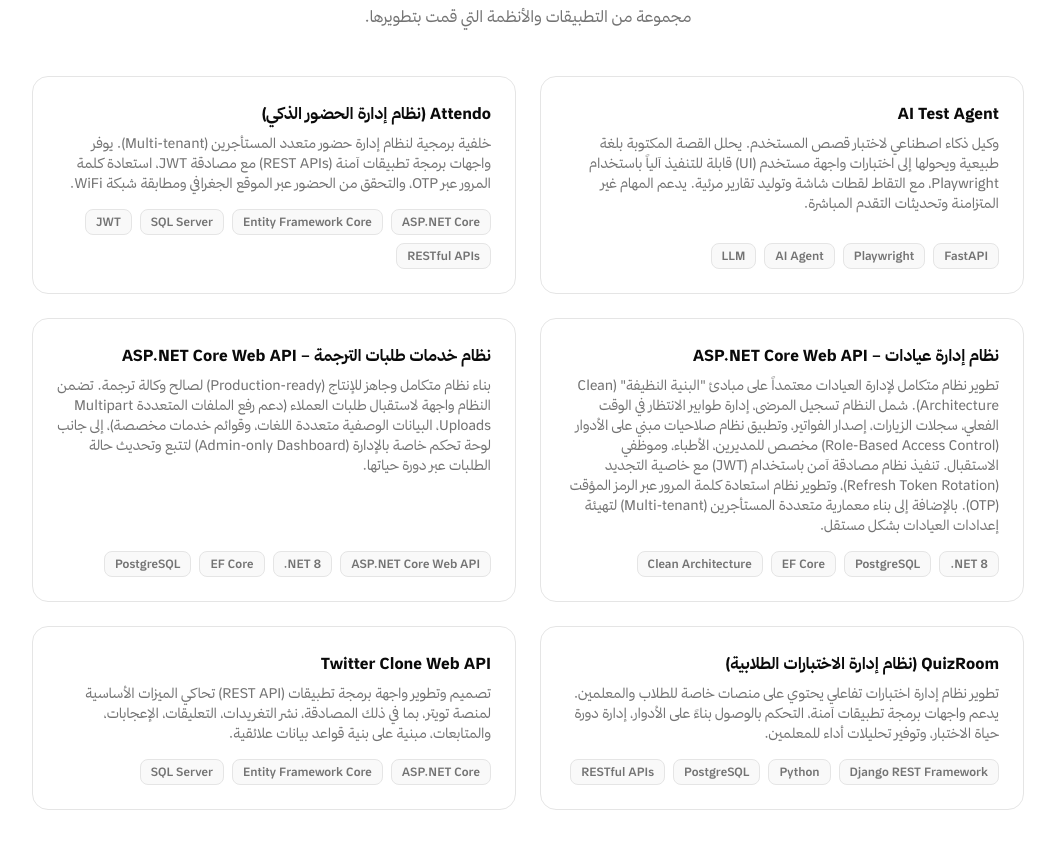
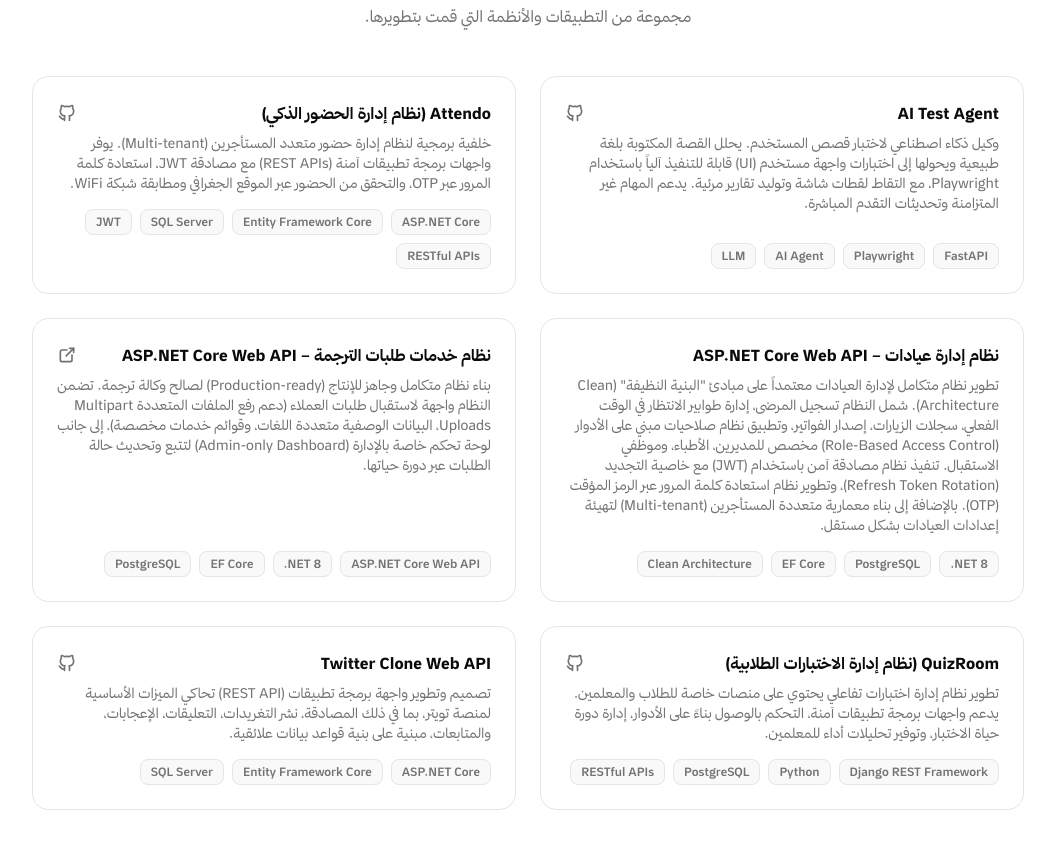
Before and after one commit to AbdoAwwad93/new_portfolio, a Next.js app: page / in a window 1280 px wide. Shown: the part 4464-5313 px from the top of the page, without its empty margins (112-1167 px from the left). Built offline with nearby package versions, Linux system fonts and the light colour scheme.

Commit message:
added projects links

```diff
--- a/src/app/components/ProjectsSection.tsx
+++ b/src/app/components/ProjectsSection.tsx
@@ -20,7 +20,12 @@
 
             {/* Project 1: AI Test Agent */}
             <div className="transition-all duration-500 ease-out motion-reduce:duration-300 opacity-100 translate-y-0 motion-reduce:translate-y-0 flex flex-col rounded-2xl border border-border bg-card p-6">
-              <h3 className="mb-2 font-semibold">{t("projects.aitest.name")}</h3>
+              <div className="mb-2 flex items-center justify-between">
+                <h3 className="font-semibold">{t("projects.aitest.name")}</h3>
+                <a href="https://github.com/Nomad-AI-Agent/AI-Test-Agent-backend" target="_blank" rel="noopener noreferrer" className="text-muted-foreground hover:text-foreground transition-colors" aria-label="GitHub Repository">
+                  <svg xmlns="http://www.w3.org/2000/svg" width="24" height="24" viewBox="0 0 24 24" fill="none" stroke="currentColor" strokeWidth="2" strokeLinecap="round" strokeLinejoin="round" className="tabler-icon tabler-icon-brand-github size-5"><path d="M9 19c-4.3 1.4 -4.3 -2.5 -6 -3m12 5v-3.5c0 -1 .1 -1.4 -.5 -2c2.8 -.3 5.5 -1.4 5.5 -6a4.6 4.6 0 0 0 -1.3 -3.2a4.2 4.2 0 0 0 -.1 -3.2s-1.1 -.3 -3.5 1.3a12.3 12.3 0 0 0 -6.2 0c-2.4 -1.6 -3.5 -1.3 -3.5 -1.3a4.2 4.2 0 0 0 -.1 3.2a4.6 4.6 0 0 0 -1.3 3.2c0 4.6 2.7 5.7 5.5 6c-.6 .6 -.6 1.2 -.5 2v3.5"></path></svg>
+                </a>
+              </div>
               <p className="mb-4 flex-1 text-sm text-muted-foreground">
                 {t("projects.aitest.desc")}
               </p>
@@ -31,7 +36,12 @@
 
             {/* Project 2: Attendo */}
             <div className="transition-all duration-500 ease-out motion-reduce:duration-300 opacity-100 translate-y-0 motion-reduce:translate-y-0 flex flex-col rounded-2xl border border-border bg-card p-6" style={{"transitionDelay":"50ms"}}>
-              <h3 className="mb-2 font-semibold">{t("projects.attendo.name")}</h3>
+              <div className="mb-2 flex items-center justify-between">
+                <h3 className="font-semibold">{t("projects.attendo.name")}</h3>
+                <a href="https://github.com/Project-XA/BackEnd" target="_blank" rel="noopener noreferrer" className="text-muted-foreground hover:text-foreground transition-colors" aria-label="GitHub Repository">
+                  <svg xmlns="http://www.w3.org/2000/svg" width="24" height="24" viewBox="0 0 24 24" fill="none" stroke="currentColor" strokeWidth="2" strokeLinecap="round" strokeLinejoin="round" className="tabler-icon tabler-icon-brand-github size-5"><path d="M9 19c-4.3 1.4 -4.3 -2.5 -6 -3m12 5v-3.5c0 -1 .1 -1.4 -.5 -2c2.8 -.3 5.5 -1.4 5.5 -6a4.6 4.6 0 0 0 -1.3 -3.2a4.2 4.2 0 0 0 -.1 -3.2s-1.1 -.3 -3.5 1.3a12.3 12.3 0 0 0 -6.2 0c-2.4 -1.6 -3.5 -1.3 -3.5 -1.3a4.2 4.2 0 0 0 -.1 3.2a4.6 4.6 0 0 0 -1.3 3.2c0 4.6 2.7 5.7 5.5 6c-.6 .6 -.6 1.2 -.5 2v3.5"></path></svg>
+                </a>
+              </div>
               <p className="mb-4 flex-1 text-sm text-muted-foreground">
                 {t("projects.attendo.desc")}
               </p>
@@ -53,7 +63,12 @@
 
             {/* Project 4: ASH Translation */}
             <div className="transition-all duration-500 ease-out motion-reduce:duration-300 opacity-100 translate-y-0 motion-reduce:translate-y-0 flex flex-col rounded-2xl border border-border bg-card p-6" style={{"transitionDelay":"150ms"}}>
-              <h3 className="mb-2 font-semibold">{t("projects.ash.name")}</h3>
+              <div className="mb-2 flex items-center justify-between">
+                <h3 className="font-semibold">{t("projects.ash.name")}</h3>
+                <a href="https://ash-translation.co.uk/" target="_blank" rel="noopener noreferrer" className="text-muted-foreground hover:text-foreground transition-colors" aria-label="Website">
+                  <svg xmlns="http://www.w3.org/2000/svg" width="24" height="24" viewBox="0 0 24 24" fill="none" stroke="currentColor" strokeWidth="2" strokeLinecap="round" strokeLinejoin="round" className="tabler-icon tabler-icon-external-link size-5"><path d="M12 6h-6a2 2 0 0 0 -2 2v10a2 2 0 0 0 2 2h10a2 2 0 0 0 2 -2v-6"></path><path d="M11 13l9 -9"></path><path d="M15 4h5v5"></path></svg>
+                </a>
+              </div>
               <p className="mb-4 flex-1 text-sm text-muted-foreground">
                 {t("projects.ash.desc")}
               </p>
@@ -64,7 +79,12 @@
 
             {/* Project 5: QuizRoom */}
             <div className="transition-all duration-500 ease-out motion-reduce:duration-300 opacity-100 translate-y-0 motion-reduce:translate-y-0 flex flex-col rounded-2xl border border-border bg-card p-6" style={{"transitionDelay":"200ms"}}>
-              <h3 className="mb-2 font-semibold">{t("projects.quizroom.name")}</h3>
+              <div className="mb-2 flex items-center justify-between">
+                <h3 className="font-semibold">{t("projects.quizroom.name")}</h3>
+                <a href="https://github.com/AbdoAwwad93/QuizRoom-BackEnd " target="_blank" rel="noopener noreferrer" className="text-muted-foreground hover:text-foreground transition-colors" aria-label="GitHub Repository">
+                  <svg xmlns="http://www.w3.org/2000/svg" width="24" height="24" viewBox="0 0 24 24" fill="none" stroke="currentColor" strokeWidth="2" strokeLinecap="round" strokeLinejoin="round" className="tabler-icon tabler-icon-brand-github size-5"><path d="M9 19c-4.3 1.4 -4.3 -2.5 -6 -3m12 5v-3.5c0 -1 .1 -1.4 -.5 -2c2.8 -.3 5.5 -1.4 5.5 -6a4.6 4.6 0 0 0 -1.3 -3.2a4.2 4.2 0 0 0 -.1 -3.2s-1.1 -.3 -3.5 1.3a12.3 12.3 0 0 0 -6.2 0c-2.4 -1.6 -3.5 -1.3 -3.5 -1.3a4.2 4.2 0 0 0 -.1 3.2a4.6 4.6 0 0 0 -1.3 3.2c0 4.6 2.7 5.7 5.5 6c-.6 .6 -.6 1.2 -.5 2v3.5"></path></svg>
+                </a>
+              </div>
               <p className="mb-4 flex-1 text-sm text-muted-foreground">
                 {t("projects.quizroom.desc")}
               </p>
@@ -75,7 +95,12 @@
 
             {/* Project 6: Twitter Clone Web API */}
             <div className="transition-all duration-500 ease-out motion-reduce:duration-300 opacity-100 translate-y-0 motion-reduce:translate-y-0 flex flex-col rounded-2xl border border-border bg-card p-6" style={{"transitionDelay":"250ms"}}>
-              <h3 className="mb-2 font-semibold">{t("projects.twitter.name")}</h3>
+              <div className="mb-2 flex items-center justify-between">
+                <h3 className="font-semibold">{t("projects.twitter.name")}</h3>
+                <a href="https://github.com/AbdoAwwad93/Twitter-Clone-API " target="_blank" rel="noopener noreferrer" className="text-muted-foreground hover:text-foreground transition-colors" aria-label="GitHub Repository">
+                  <svg xmlns="http://www.w3.org/2000/svg" width="24" height="24" viewBox="0 0 24 24" fill="none" stroke="currentColor" strokeWidth="2" strokeLinecap="round" strokeLinejoin="round" className="tabler-icon tabler-icon-brand-github size-5"><path d="M9 19c-4.3 1.4 -4.3 -2.5 -6 -3m12 5v-3.5c0 -1 .1 -1.4 -.5 -2c2.8 -.3 5.5 -1.4 5.5 -6a4.6 4.6 0 0 0 -1.3 -3.2a4.2 4.2 0 0 0 -.1 -3.2s-1.1 -.3 -3.5 1.3a12.3 12.3 0 0 0 -6.2 0c-2.4 -1.6 -3.5 -1.3 -3.5 -1.3a4.2 4.2 0 0 0 -.1 3.2a4.6 4.6 0 0 0 -1.3 3.2c0 4.6 2.7 5.7 5.5 6c-.6 .6 -.6 1.2 -.5 2v3.5"></path></svg>
+                </a>
+              </div>
               <p className="mb-4 flex-1 text-sm text-muted-foreground">
                 {t("projects.twitter.desc")}
               </p>
```
